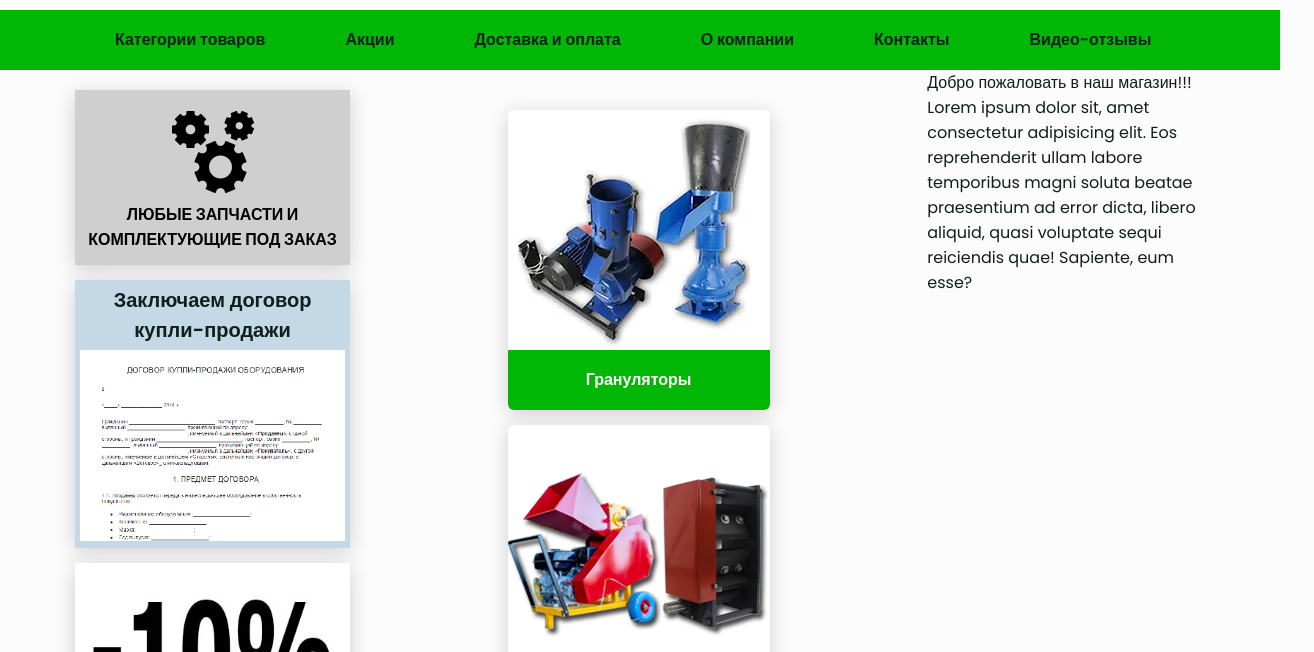
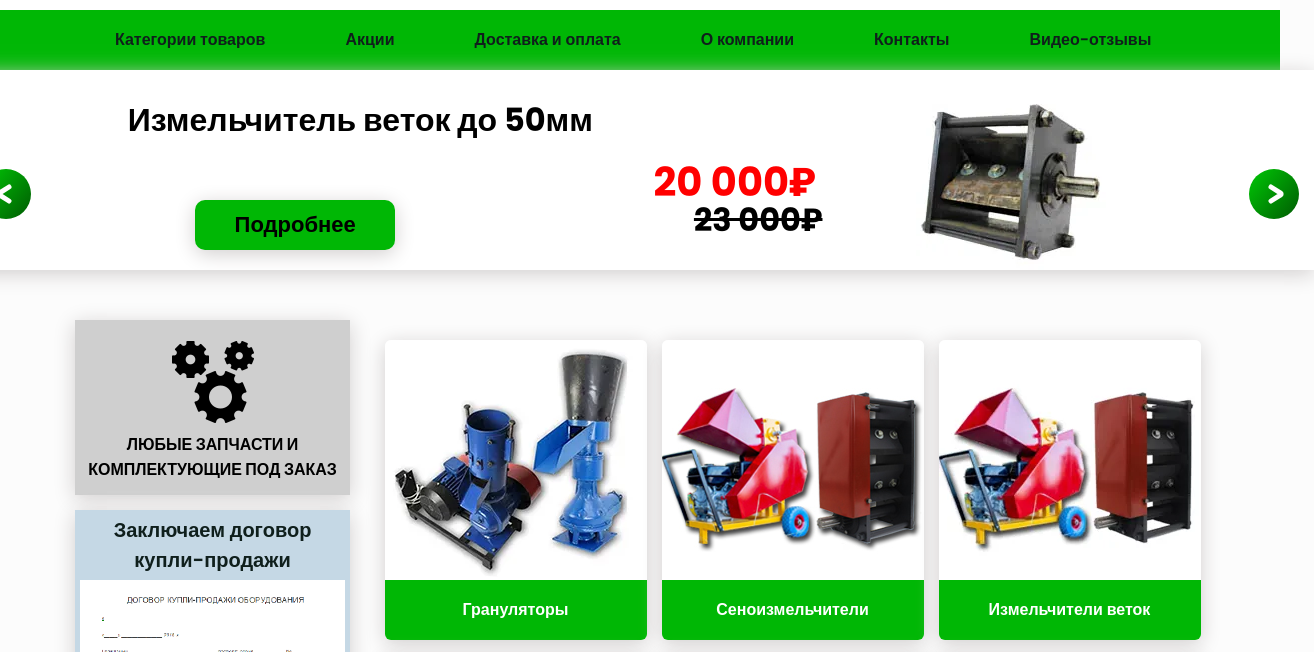
Before and after one commit to Orfo143/Akaprom, a plain HTML site: page index.html in a window 1280 px wide. Shown: the part 147-799 px from the top of the page, 1314 px wide, since content can reach past the window. Drawn offline with nearby package versions, Linux system fonts and the light colour scheme.

Commit message:
Update index.html

```diff
--- a/index.html
+++ b/index.html
@@ -162,7 +162,7 @@
         </nav>
     </header>
     <main>
-        <aside class="slider-container none">
+        <aside class="slider-container">
 
             <div class="container-hf">
                 <div class="slider">
@@ -316,12 +316,6 @@
 
                     </ul>
                 </section>
-                <section class="info-akaprom">
-                    <div>
-                    <h1 class="akprom-title">Добро пожаловать в наш магазин!!!</h1>
-                    <p class="akaprom-text">Lorem ipsum dolor sit, amet consectetur adipisicing elit. Eos reprehenderit ullam labore temporibus magni soluta beatae praesentium ad error dicta, libero aliquid, quasi voluptate sequi reiciendis quae! Sapiente, eum esse?</p>
-                    </div>
-                </section>
             </div>
         </div>
         <section class="advantages">
```
